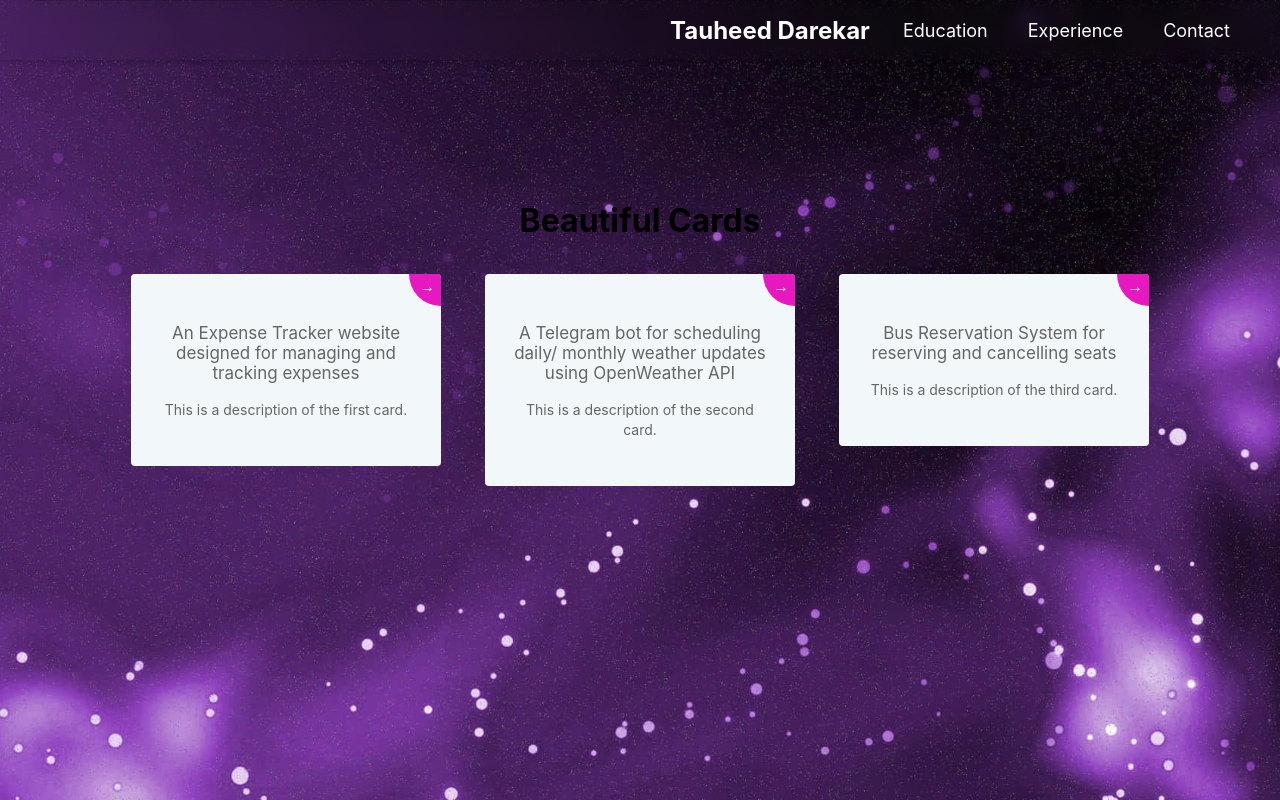
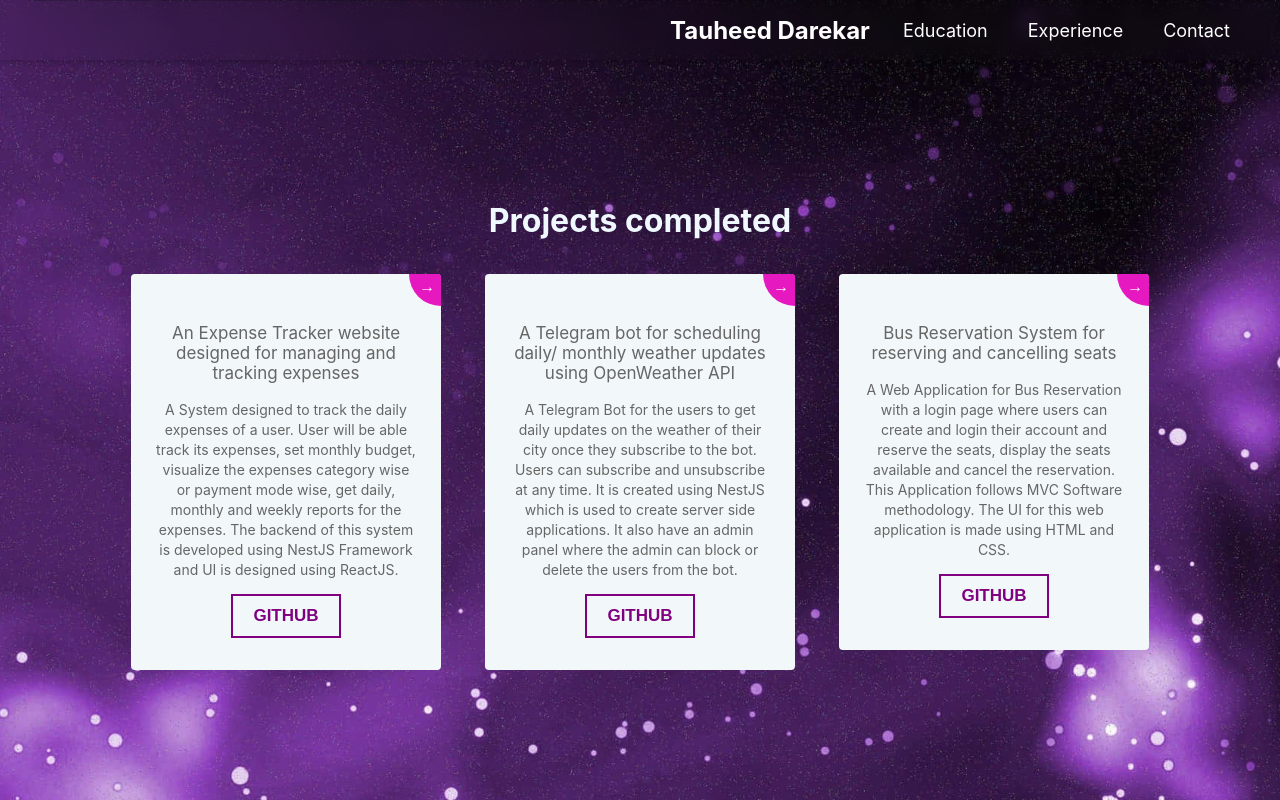
Before and after one commit to tauheed78600/Portfolio2, a React (Create React App) app: page /projects in a window 1280 px wide. Shown: the top 800 px of the page. Built offline with nearby package versions, Linux system fonts and the light colour scheme.

Commit message:
Added buttons to card for projects

```diff
--- a/src/components/Card.js
+++ b/src/components/Card.js
@@ -13,7 +13,9 @@ function Card({ title, description }) {
               →
             </div>
           </div>
+          <button className='github12'>Github</button>
         </a>
+
       </div>
 );
 }
--- a/src/components/Projects.js
+++ b/src/components/Projects.js
@@ -7,23 +7,23 @@ function Projects() {
     {
         title: 'An Expense Tracker website designed for managing and tracking expenses',
         image: 'https://encrypted-tbn0.gstatic.com/images?q=tbn:ANd9GcQoSbpWz8SUrRq7EZL-tE73XEN-oSUPFgA3KQ&s',
-        description: 'This is a description of the first card.'
+        description: 'A System designed to track the daily expenses of a user. User will be able track its expenses, set monthly budget, visualize the expenses category wise or payment mode wise, get daily, monthly and weekly reports for the expenses. The backend of this system is developed using NestJS Framework and UI is designed using ReactJS.'
     },
     {
         title: 'A Telegram bot for scheduling daily/ monthly weather updates using OpenWeather API',
         image: 'https://encrypted-tbn0.gstatic.com/images?q=tbn:ANd9GcQoSbpWz8SUrRq7EZL-tE73XEN-oSUPFgA3KQ&s',
-        description: 'This is a description of the second card.'
+        description: 'A Telegram Bot for the users to get daily updates on the weather of their city once they subscribe to the bot. Users can subscribe and unsubscribe at any time. It is created using NestJS which is used to create server side applications. It also have an admin panel where the admin can block or delete the users from the bot.'
     },
     {
         title: 'Bus Reservation System for reserving and cancelling seats',
         image: 'https://encrypted-tbn0.gstatic.com/images?q=tbn:ANd9GcQoSbpWz8SUrRq7EZL-tE73XEN-oSUPFgA3KQ&s',
-        description: 'This is a description of the third card.'
+        description: 'A Web Application for Bus Reservation with a login page where users can create and login their account and reserve the seats, display the seats available and cancel the reservation. This Application follows MVC Software methodology. The UI for this web application is made using HTML and CSS.'
     }
 ];
 
 return (
     <div className="app">
-        <h1>Beautiful Cards</h1>
+        <h1 className='h1Projects'>Projects completed</h1>
         <div className="card-container">
             {cards.map((card, index) => (
                 <Card
--- a/src/styles/Card.css
+++ b/src/styles/Card.css
@@ -195,3 +195,38 @@
   .card4:hover .go-arrow {
     opacity: 1;
   }
+
+  .github12 {
+    color: purple;
+    text-transform: uppercase;
+    text-decoration: none;
+    border: 2px solid purple;
+    padding: 10px 20px;
+    font-size: 17px;
+    font-weight: bold;
+    background: transparent;
+    position: relative;
+    transition: all 1s;
+    overflow: hidden;
+  }
+
+  .github12:hover {
+    color: white;
+  }
+
+  .github12::before {
+    content: '';
+    position: absolute;
+    height: 100%;
+    width: 0%;
+    top: 0;
+    left: -40px;
+    transform: skewX(45deg);
+    background-color: purple;
+    z-index: -1;
+    transition: all 1s;
+  }
+
+  .github12:hover::before {
+    width: 160%;
+  }
--- a/src/styles/Projects.css
+++ b/src/styles/Projects.css
@@ -11,3 +11,7 @@
     gap: 20px;
     flex-wrap: wrap;
 }
+
+.h1Projects{
+    color: aliceblue;
+}
```
Lines whose indentation alone changed are shown as unchanged.
